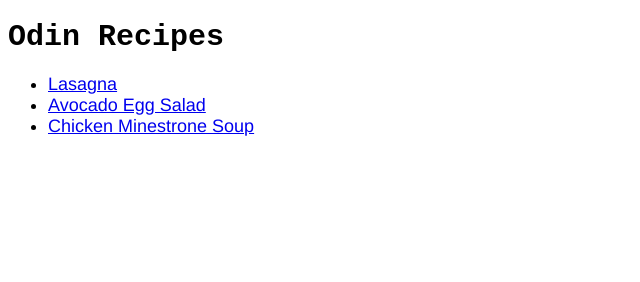
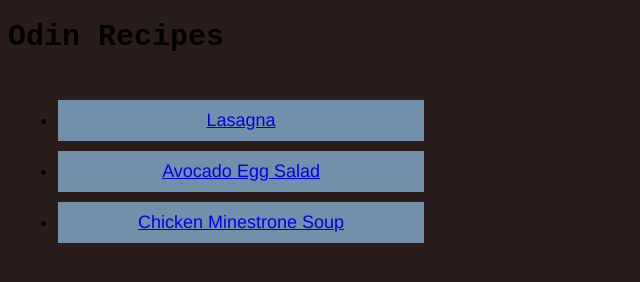
Before and after one commit to TheBreakfastBun/odin-recipes, a plain HTML site: page index.html in a window 1280 px wide. Shown: the whole page, without its empty margins (0-640 px from the left). Drawn offline with Linux system fonts and the light colour scheme.

Commit message:
Added some style with padding and margin adjustments.

```diff
--- a/index.html
+++ b/index.html
@@ -6,12 +6,12 @@
         <link rel="stylesheet" href="./style.css">
     </head>
 
-    <body>
+    <body class="homeBackground">
        <h1>Odin Recipes</h1>
-       <ul>
-            <li><a href="./recipes/lasagna.html">Lasagna</a></li>
-            <li><a href="./recipes/egg_salad.html">Avocado Egg Salad</a></li>
-            <li><a href="./recipes/soup.html">Chicken Minestrone Soup</a></li>
+       <ul class="unorderList">
+            <li class="listItems"><a href="./recipes/lasagna.html">Lasagna</a></li>
+            <li class="listItems"><a href="./recipes/egg_salad.html">Avocado Egg Salad</a></li>
+            <li class="listItems"><a href="./recipes/soup.html">Chicken Minestrone Soup</a></li>
        </ul>
 
     </body>
--- a/style.css
+++ b/style.css
@@ -4,6 +4,25 @@ ol, li, p{
 
 li{
     font-size: 18px;
+
+}
+
+.listItems{
+    padding-top: 10px;
+    padding-bottom: 10px;
+    padding-left: 80px;
+    padding-right: 80px;
+    background-color: rgb(114, 144, 170);
+    margin: 10px;
+    text-align: center;
+}
+
+.homeBackground{
+    background-color: rgb(43, 28, 28);
+}
+
+.unorderList{
+    display: inline-block;
 }
 
 h1{
```
